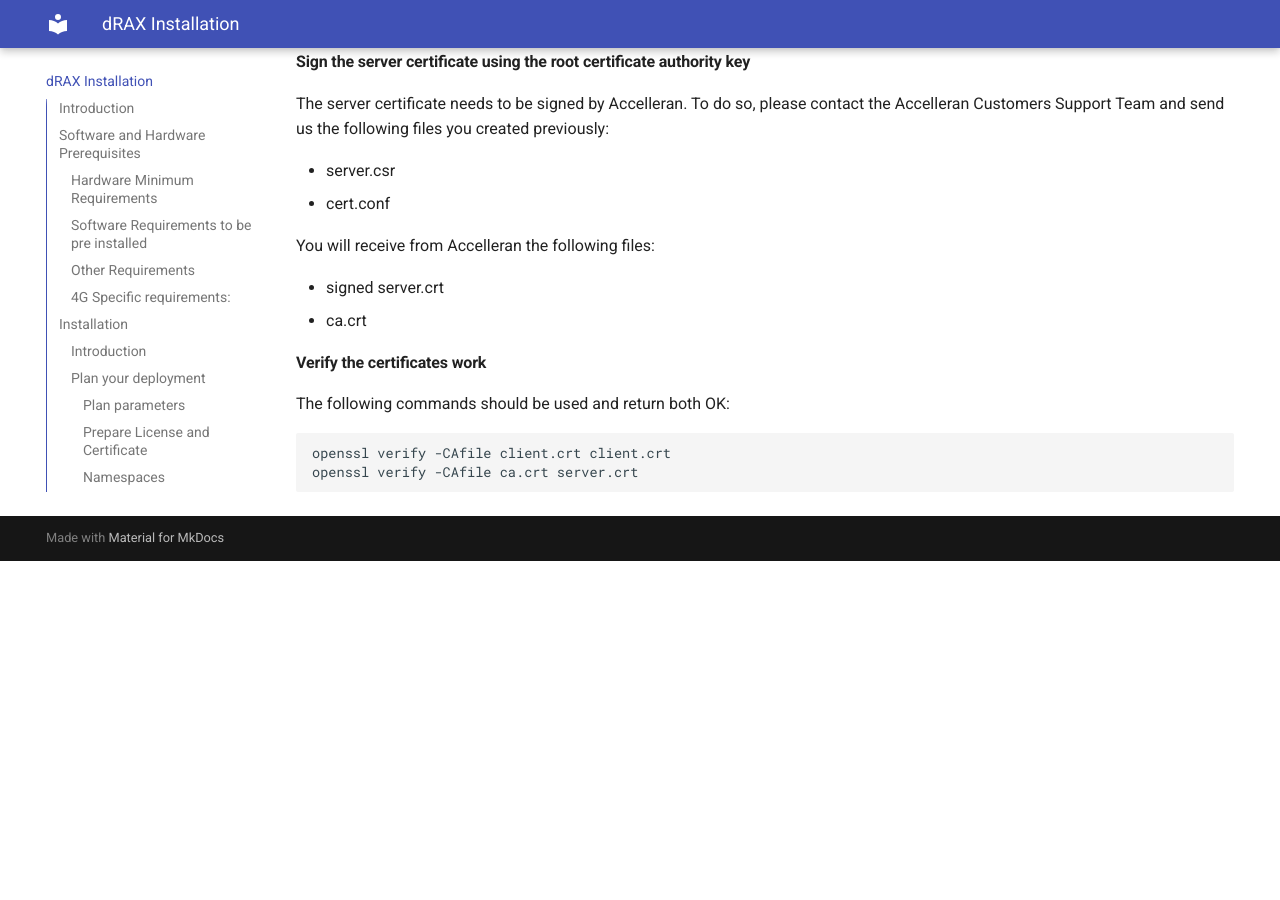
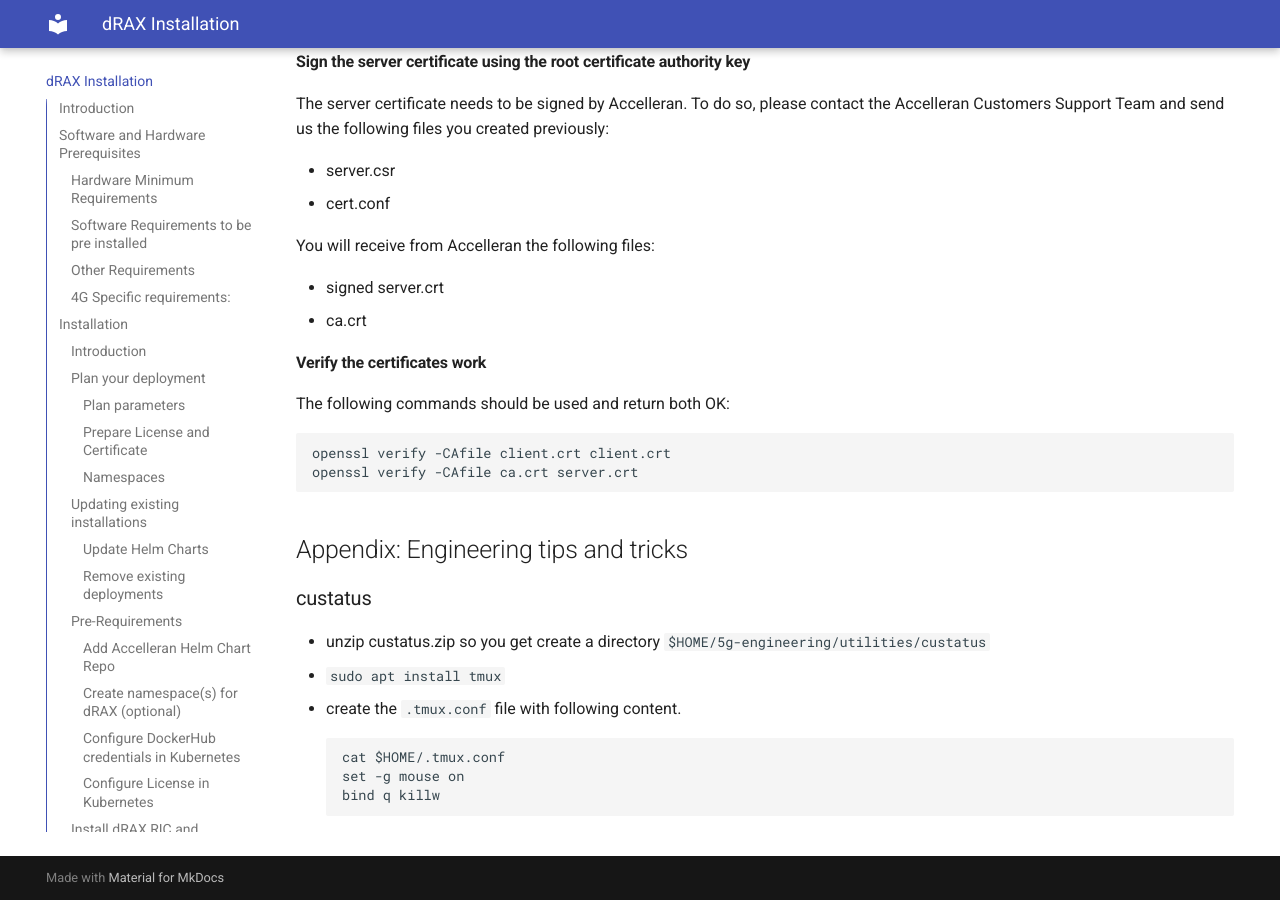
Before and after one commit to accelleran/drax-docs, an MkDocs documentation site: the page built from docs/drax-install/index.md, in a window 1280 px wide and 900 px high, scrolled down 36503 px. Built offline with MkDocs 1.6.1 and Material for MkDocs 9.7.7, drawn with Linux system fonts in a browser that asks for light colours; the version menu is left out; before the commit the page ends 37064 px from its top, so only the background shows below that.

Commit message:
Update index.md

````diff
--- a/docs/drax-install/index.md
+++ b/docs/drax-install/index.md
@@ -1174,3 +1174,15 @@ The following commands should be used and return both OK:
 openssl verify -CAfile client.crt client.crt
 openssl verify -CAfile ca.crt server.crt
 ```
+
+## Appendix: Engineering tips and tricks
+### custatus
+
+* unzip custatus.zip so you get create a directory ```$HOME/5g-engineering/utilities/custatus```
+* ```sudo apt install tmux```
+* create the ```.tmux.conf``` file with following content.
+```
+cat $HOME/.tmux.conf
+set -g mouse on
+bind q killw
+```
````
